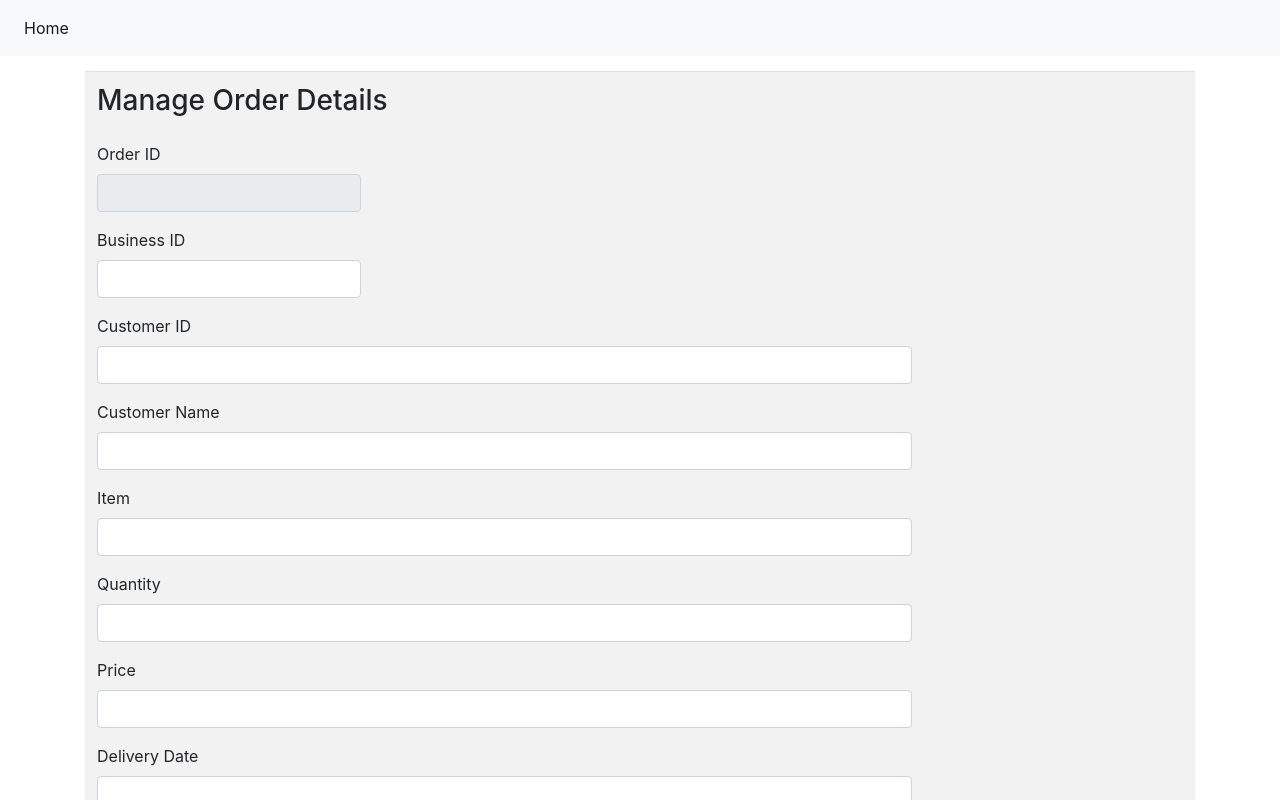
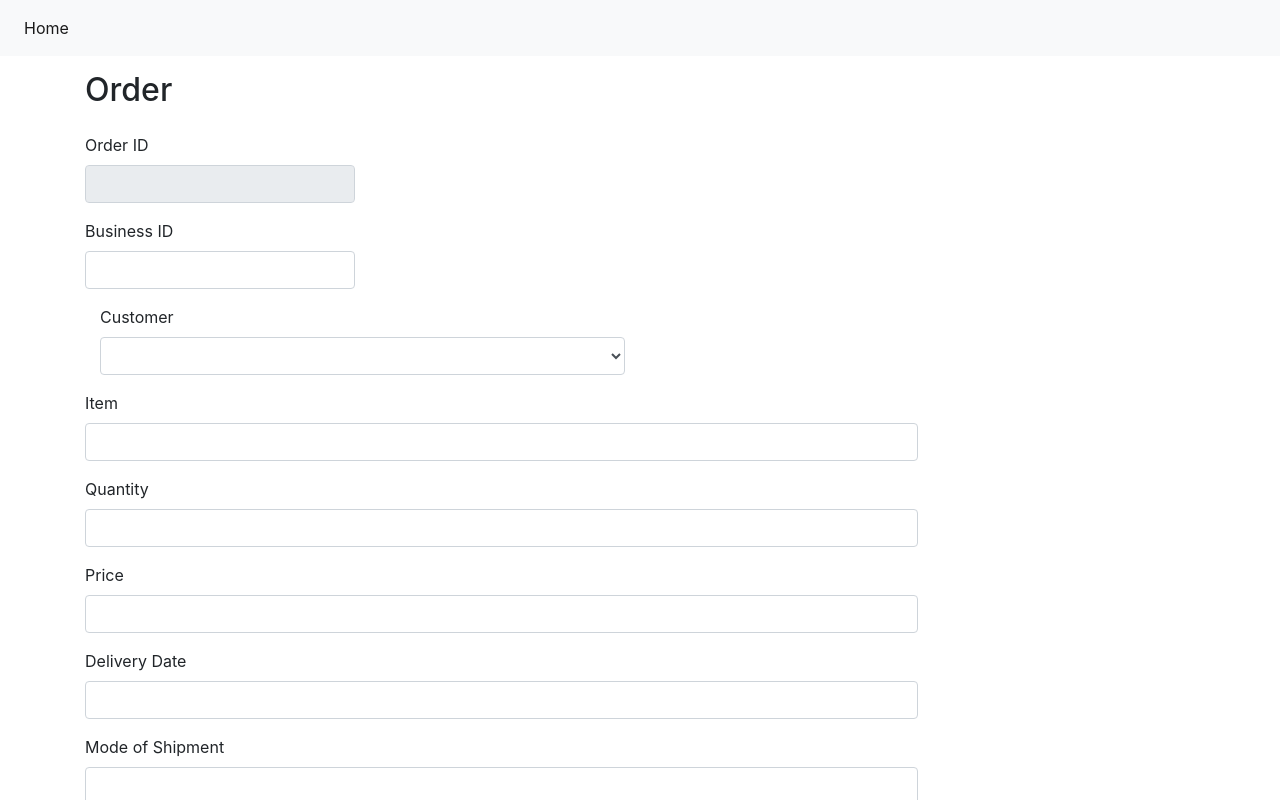
Before and after one commit to ludowica-fernando/sales-angular, an Angular app: page /orders/new in a window 1280 px wide. Shown: the top 800 px of the page. Built offline with nearby package versions, Linux system fonts and the light colour scheme.

Commit message:
added promotions

```diff
--- a/src/app/manage-enquiry/manage-enquiry.component.html
+++ b/src/app/manage-enquiry/manage-enquiry.component.html
@@ -55,8 +55,9 @@
       <label for="id">Credit Status</label>
       <select #creditStatus="ngModel" [(ngModel)]="enquiry.creditStatus" name="creditStatus" id="creditStatus"
         type="text" class="form-control col-md-3" required>
-        <option value="courier">Blocked</option>
-        <option value="pickup">Un-Blocked</option>
+        <option value="CLEAR">CLEAR</option>
+        <option value="BLOCKED">BLOCKED</option>
+        <option value="PENDING">PENDING</option>
       </select>
     </div>
 
--- a/src/app/manage-order/manage-order.component.html
+++ b/src/app/manage-order/manage-order.component.html
@@ -1,10 +1,7 @@
 <div class="container">
-  <table class="table table-striped">
-    <tbody>
-      <tr>
-        <td colspan="1">
-          <h3>Manage Order Details</h3>
+  <h2>Order</h2>
   <form #orderForm="ngForm" (ngSubmit)="onSubmit()" class="mt-4">
+
     <div class="form-row">
       <div class="form-group col-md-3">
         <label for="id">Order ID</label>
@@ -15,19 +12,16 @@
     <div class="form-row">
       <div class="form-group col-md-3">
         <label for="businessId">Business ID</label>
-                <input #businessId="ngModel" [(ngModel)]="orderDetails.businessId" name="businessId" id="businessId"
-                  type="text" class="form-control" [readonly]="isReadOnly">
+        <input #businessId="ngModel" [(ngModel)]="orderDetails.businessId" name="businessId" id="businessId" type="text"
+          class="form-control" [readonly]="isReadOnly">
       </div>
     </div>
-            <div class="form-group">
-              <label for="customerId">Customer ID</label>
-              <input #customerId="ngModel" [(ngModel)]="orderDetails.customerId" name="customerId" id="customerId"
-                type="text" class="form-control col-md-9" required [readonly]="isReadOnly">
-            </div>
-            <div class="form-group">
-              <label for="customerName">Customer Name</label>
-              <input #customerName="ngModel" [(ngModel)]="orderDetails.customerName" name="customerName"
-                id="customerName" type="text" class="form-control col-md-9" required [readonly]="isReadOnly">
+    <div class="form-group col-md-6">
+      <label for="customer">Customer</label>
+      <select #customer="ngModel" [(ngModel)]="orderDetails.customer" [compareWith]="compareByOptionId" name="customer"
+        id="customer" class="form-control" required [disabled]="isReadOnly">
+        <option *ngFor="let customer of customerList" [ngValue]="customer"> {{customer.name}} </option>
+      </select>
     </div>
     <div class="form-group">
       <label for="item">Item</label>
@@ -36,8 +30,8 @@
     </div>
     <div class="form-group">
       <label for="qty">Quantity</label>
-              <input #qty="ngModel" [(ngModel)]="orderDetails.qty" name="qty" id="qty" type="text"
-                class="form-control col-md-9" required [readonly]="isReadOnly">
+      <input #qty="ngModel" [(ngModel)]="orderDetails.qty" name="qty" id="qty" type="text" class="form-control col-md-9"
+        required [readonly]="isReadOnly">
     </div>
     <div class="form-group">
       <label for="price">Price</label>
@@ -46,8 +40,8 @@
     </div>
     <div class="form-group">
       <label for="deliveryDate">Delivery Date</label>
-              <input #deliveryDate="ngModel" [(ngModel)]="orderDetails.deliveryDate" name="deliveryDate"
-                id="deliveryDate" type="text" class="form-control col-md-9" required [readonly]="isReadOnly">
+      <input #deliveryDate="ngModel" [(ngModel)]="orderDetails.deliveryDate" name="deliveryDate" id="deliveryDate"
+        type="text" class="form-control col-md-9" required [readonly]="isReadOnly">
     </div>
     <div class="form-group">
       <label for="modeOfShipment">Mode of Shipment</label>
@@ -71,14 +65,8 @@
             </div> -->
     <div class="btn-group" role="group">
       <button class="btn btn-success btn-lg" [disabled]="!orderForm.valid || isReadOnly">Save</button>
-              <button class="btn btn-primary btn-lg" *ngIf="orderDetails.id" type="button"
-                (click)="edit()">Edit</button>
-              <button class="btn btn-danger btn-lg" *ngIf="orderDetails.id" type="button"
-                (click)="delete()">Delete</button>
+      <button class="btn btn-primary btn-lg" *ngIf="orderDetails.id" type="button" (click)="edit()">Edit</button>
+      <button class="btn btn-danger btn-lg" *ngIf="orderDetails.id" type="button" (click)="delete()">Delete</button>
     </div>
   </form>
-        </td>
-      </tr>
-    </tbody>
-  </table>
 </div>
--- a/src/app/manage-order/manage-order.component.ts
+++ b/src/app/manage-order/manage-order.component.ts
@@ -1,8 +1,10 @@
+import { CustomerService } from './../services/customer.service';
 import { OrdersService } from './../services/orders.service';
 import { Component, OnInit } from '@angular/core';
 import { Order } from '../models/order';
 import { ActivatedRoute, Router } from '@angular/router';
 import { ToastrService } from 'ngx-toastr';
+import { Customer } from '../models/customer';
 
 @Component({
   selector: 'app-manage-order',
@@ -14,11 +16,14 @@ export class ManageOrderComponent implements OnInit {
   id: string;
   isReadOnly = true;
   orderList = [];
+  customerList: Customer[] = [];
   orderDetails: Order = new Order();
+  customerDetails: Customer = new Customer();
 
   constructor(
     private route: ActivatedRoute,
     private orderService: OrdersService,
+    private customerService: CustomerService,
     private toastr: ToastrService,
     private router: Router
   ) { }
@@ -33,6 +38,12 @@ export class ManageOrderComponent implements OnInit {
     else {
       this.isReadOnly = false;
     }
+  }
+
+  fetchData(){
+    this.customerService.getAll().subscribe(data =>{
+      this.customerList = data;
+    });
   }
 
   edit() {
@@ -52,6 +63,10 @@ export class ManageOrderComponent implements OnInit {
     });
   }
 
+  compareByOptionId(idFirst, idSecond) {
+    return idFirst && idSecond && idFirst.id == idSecond.id;
+  }
+
   // hide = true;
   // onChange(option) {
   //   if (option == 'courier') {
--- a/src/app/models/enquiry.ts
+++ b/src/app/models/enquiry.ts
@@ -9,8 +9,8 @@ export class Enquiry {
     creditStatus: string;
     createdDate: Date;
     enquiryItems: EnquiryItem[] = [];
+    enquiryItem : EnquiryItem = new EnquiryItem();
     customer: Customer = new Customer();
-
 
     constructor() {
         this.id = null;
--- a/src/app/models/order.ts
+++ b/src/app/models/order.ts
@@ -1,3 +1,5 @@
+import { Customer } from './customer';
+
 export class Order {
     id: number;
     businessId: number;
@@ -8,6 +10,7 @@ export class Order {
     qty: number;
     deliveryDate: string;
     modeOfShipment: string;
+    customer: Customer = new Customer();
     // orderStatus: {
     //     productionStatus: string;
     //     orderStatus: string;
--- /dev/null
+++ b/src/app/models/promotion.ts
@@ -0,0 +1,13 @@
+export class Promotion {
+    id: number;
+    name: string;
+    price: number;
+    image: string;
+
+    constructor() {
+        this.id = null;
+        this.name = null;
+        this.price = null;
+        this.image = null;
+    }
+}
--- /dev/null
+++ b/src/app/promotion/promotion.component.html
@@ -0,0 +1,15 @@
+<div class="container">
+  <div class="row">
+    <div *ngFor="let p of filterList">
+      <div class="col">
+        <div class="card">
+          <img class="card-img-top" [src]="p.image" alt="Card image cap">
+          <div class="card-body">
+            <h5 class="card-title">{{p.name}}</h5>
+            <p class="card-text">{{p.price | currency:'GBP'}}</p>
+          </div>
+        </div>
+      </div>
+    </div>
+  </div>
+</div>
--- /dev/null
+++ b/src/app/promotion/promotion.component.ts
@@ -0,0 +1,25 @@
+import { PromotionService } from './../services/promotion.service';
+import { Component, OnInit } from '@angular/core';
+
+@Component({
+  selector: 'app-promotion',
+  templateUrl: './promotion.component.html',
+  styleUrls: ['./promotion.component.css']
+})
+export class PromotionComponent implements OnInit {
+
+  promotionList = [];
+  filterList = [];
+
+  constructor(
+    private promotionService : PromotionService
+  ) { }
+
+  ngOnInit() {
+    this.promotionService.getAll().subscribe(results =>{
+      this.promotionList = results;
+      console.log(results);
+    });
+  }
+
+}
--- /dev/null
+++ b/src/app/services/promotion.service.ts
@@ -0,0 +1,19 @@
+import { Promotion } from './../models/promotion';
+import { HttpClient } from '@angular/common/http';
+import { Injectable } from '@angular/core';
+
+@Injectable({
+  providedIn: 'root'
+})
+export class PromotionService {
+
+  apiUrl = "/api/promotions";
+
+  constructor(
+    private http: HttpClient
+  ) { }
+
+  getAll(){
+    return this.http.get<Promotion[]>(this.apiUrl);
+  }
+}
--- a/src/app/view-enquiry/view-enquiry.component.html
+++ b/src/app/view-enquiry/view-enquiry.component.html
@@ -4,17 +4,21 @@
       <tr>
         <th scope="col">Enquiry ID</th>
         <th scope="col">Customer ID</th>
-        <th scope="col">Item</th>
-        <th scope="col">Quantity</th>
+        <!-- <th scope="col">Item</th>
+        <th scope="col">Quantity</th> -->
+        <th scope="col"></th>
         <th scope="col"></th>
       </tr>
     </thead>
     <tbody>
       <tr *ngFor="let enquiry of enquiryList">
         <td>{{ enquiry.id }}</td>
-        <td>{{ enquiry.customerId }}</td>
-        <td>{{ enquiry.item }}</td>
-        <td>{{ enquiry.qty }}</td>
+        <td>{{ enquiry.customer.id }}</td>
+        <!-- <td>{{ enquiry.enquiryItem.item.name }}</td>
+        <td>{{ enquiry.enquiryItem.quantity }}</td> -->
+        <td>
+          <a [routerLink]="[enquiry.id]">Edit</a>
+        </td>
         <td>
           <a [routerLink]="[enquiry.id]">Edit</a>
         </td>
```
Also changed, not shown: src/app/app.module.ts (+5 -2 lines), src/app/promotion/promotion.component.css (added), 1 other file (tests, documents, lock files or other folders). Lines whose indentation alone changed are shown as unchanged.
